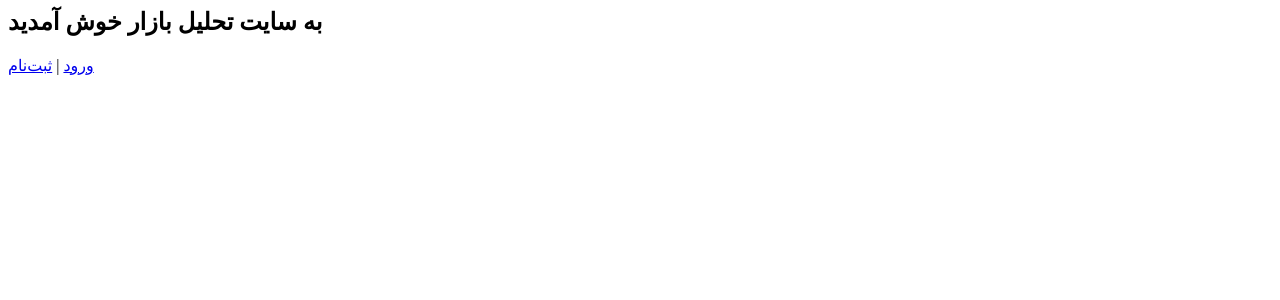
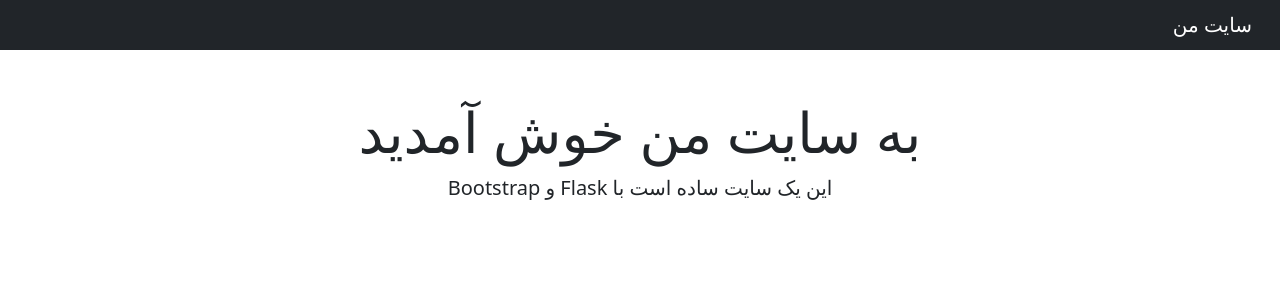
Before and after one commit to Farnam123/mony, a Flask app: page / in a window 1280 px wide. Shown: the top 300 px of the page. Run offline with Flask 3, Linux system fonts and the light colour scheme.

Commit message:
Update index.html

```diff
--- a/templates/index.html
+++ b/templates/index.html
@@ -1,2 +1,24 @@
-<h2>به سایت تحلیل بازار خوش آمدید</h2>
-<a href="/login">ورود</a> | <a href="/register">ثبت‌نام</a>
+<!DOCTYPE html>
+<html lang="fa">
+<head>
+  <meta charset="UTF-8">
+  <meta name="viewport" content="width=device-width, initial-scale=1">
+  <title>سایت من</title>
+  <link href="https://cdn.jsdelivr.net/npm/bootstrap@5.3.3/dist/css/bootstrap.min.css" rel="stylesheet">
+  <link rel="stylesheet" href="{{ url_for('static', filename='style.css') }}">
+</head>
+<body dir="rtl">
+
+  <nav class="navbar navbar-dark bg-dark">
+    <div class="container-fluid">
+      <span class="navbar-brand mb-0 h1">سایت من</span>
+    </div>
+  </nav>
+
+  <div class="container mt-5 text-center">
+    <h1 class="display-4">به سایت من خوش آمدید</h1>
+    <p class="lead">این یک سایت ساده است با Flask و Bootstrap</p>
+  </div>
+
+</body>
+</html>
```
